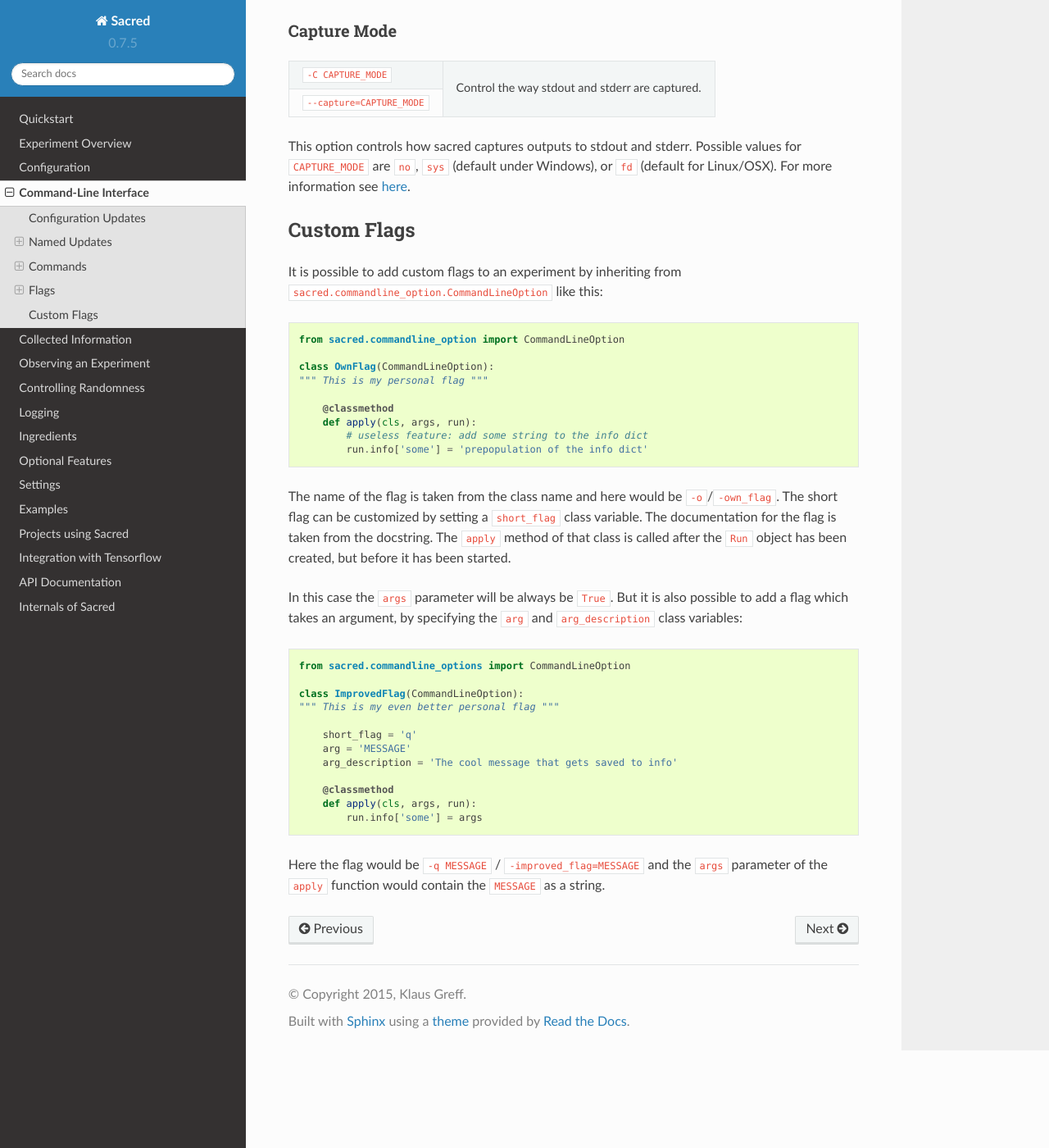
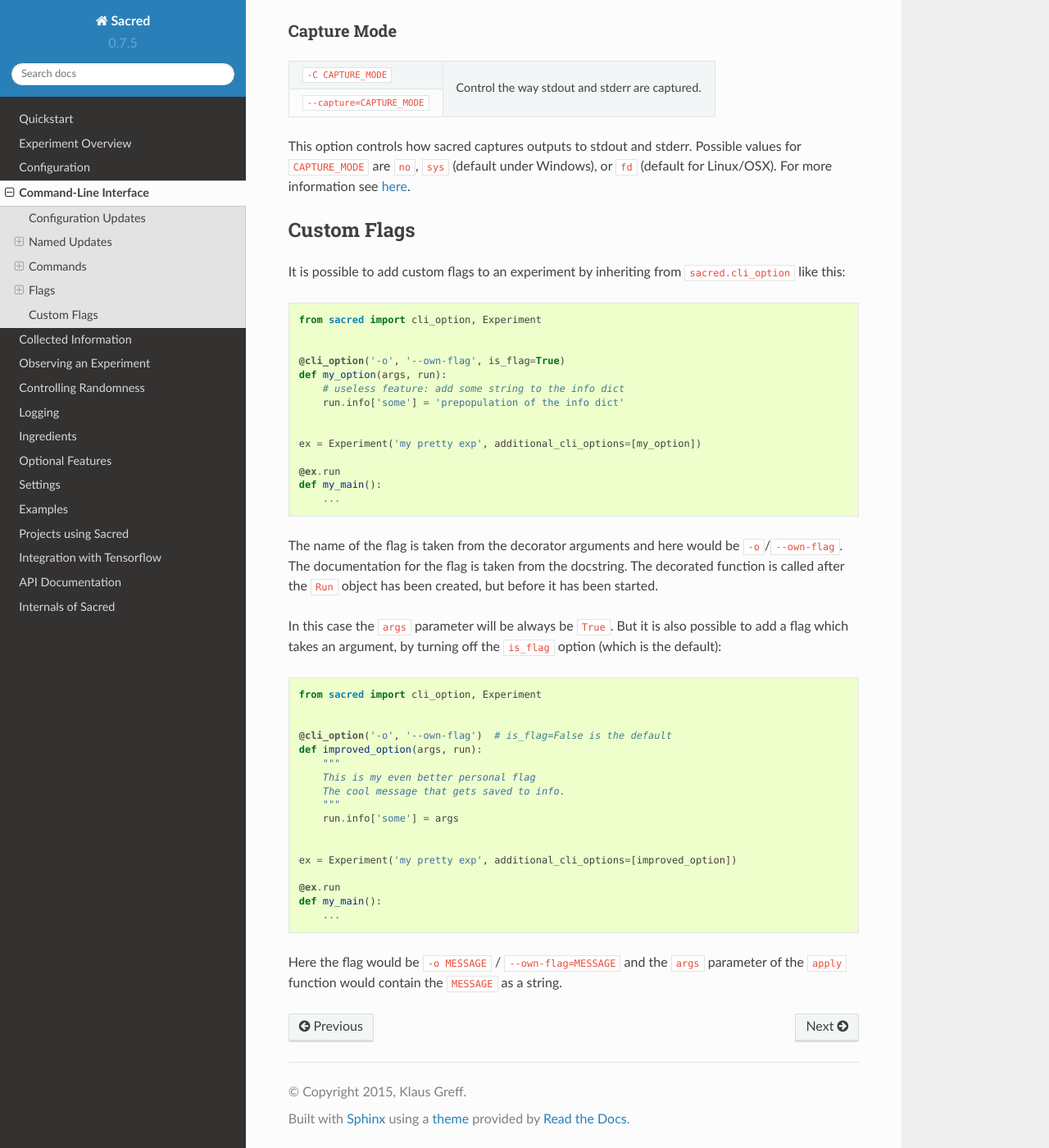
Before and after one commit to IDSIA/sacred, a Sphinx documentation site: the page built from docs/command_line.rst, in a window 1280 px wide and 1400 px high, scrolled down 11720 px. Shown: the whole window at 82% size. Built offline with Sphinx 7.4.7 and the Read the Docs theme 2.0.0, drawn with Linux system fonts in a browser that asks for light colours; the version number is read from the project's files by our own code.

Commit message:
Updated the docs.

```diff
--- a/docs/command_line.rst
+++ b/docs/command_line.rst
@@ -645,46 +645,55 @@
 Custom Flags
 ============
 It is possible to add custom flags to an experiment by inheriting from
-``sacred.commandline_option.CommandLineOption`` like this:
+``sacred.cli_option`` like this:
 
 .. code-block:: python
 
-    from sacred.commandline_option import CommandLineOption
-
-    class OwnFlag(CommandLineOption):
-    """ This is my personal flag """
-
-        @classmethod
-        def apply(cls, args, run):
-            # useless feature: add some string to the info dict
-            run.info['some'] = 'prepopulation of the info dict'
+    from sacred import cli_option, Experiment
 
 
-The name of the flag is taken from the class name and here would be
-``-o``/``-own_flag``. The short flag can be customized by setting a
-``short_flag`` class variable. The documentation for the flag is taken from
-the docstring. The ``apply`` method of that class is called after the ``Run``
+    @cli_option('-o', '--own-flag', is_flag=True)
+    def my_option(args, run):
+        # useless feature: add some string to the info dict
+        run.info['some'] = 'prepopulation of the info dict'
+
+
+    ex = Experiment('my pretty exp', additional_cli_options=[my_option])
+
+    @ex.run
+    def my_main():
+        ...
+
+
+The name of the flag is taken from the decorator arguments and here would be
+``-o``/``--own-flag``. The documentation for the flag is taken from
+the docstring. The decorated function is called after the ``Run``
 object has been created, but before it has been started.
 
 In this case the ``args`` parameter will be always be ``True``. But it is also
-possible to add a flag which takes an argument, by specifying the ``arg``
-and ``arg_description`` class variables:
+possible to add a flag which takes an argument, by turning off
+the ``is_flag`` option (which is the default):
 
 .. code-block:: python
 
-    from sacred.commandline_options import CommandLineOption
+    from sacred import cli_option, Experiment
 
-    class ImprovedFlag(CommandLineOption):
-    """ This is my even better personal flag """
 
-        short_flag = 'q'
-        arg = 'MESSAGE'
-        arg_description = 'The cool message that gets saved to info'
+    @cli_option('-o', '--own-flag')  # is_flag=False is the default
+    def improved_option(args, run):
+        """
+        This is my even better personal flag
+        The cool message that gets saved to info.
+        """
+        run.info['some'] = args
 
-        @classmethod
-        def apply(cls, args, run):
-            run.info['some'] = args
 
-Here the flag would be ``-q MESSAGE`` / ``-improved_flag=MESSAGE`` and
+    ex = Experiment('my pretty exp', additional_cli_options=[improved_option])
+
+    @ex.run
+    def my_main():
+        ...
+
+Here the flag would be ``-o MESSAGE`` / ``--own-flag=MESSAGE`` and
 the ``args`` parameter of the ``apply`` function would contain the
 ``MESSAGE`` as a string.
```
